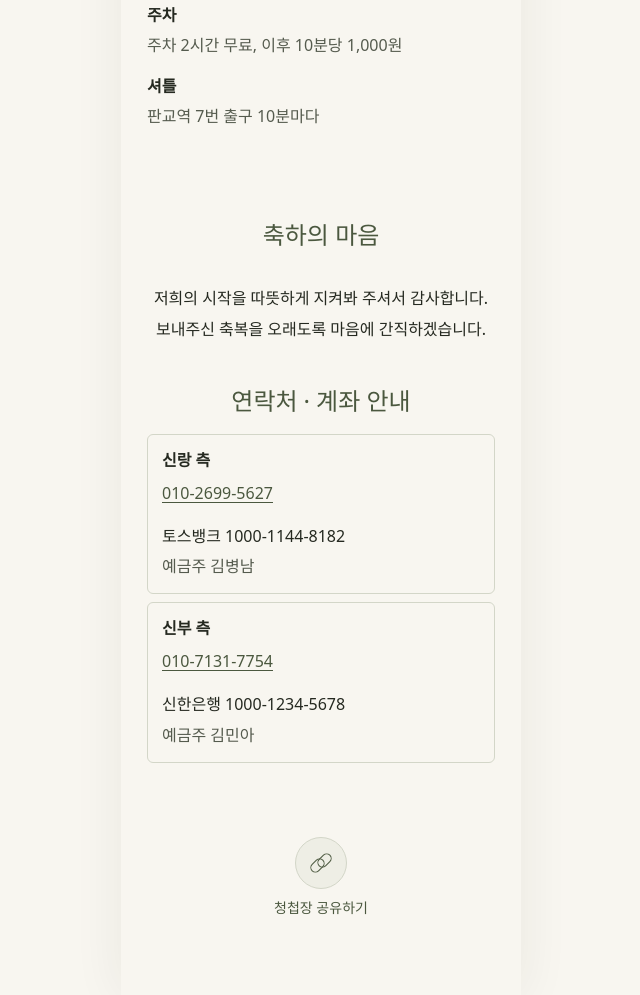
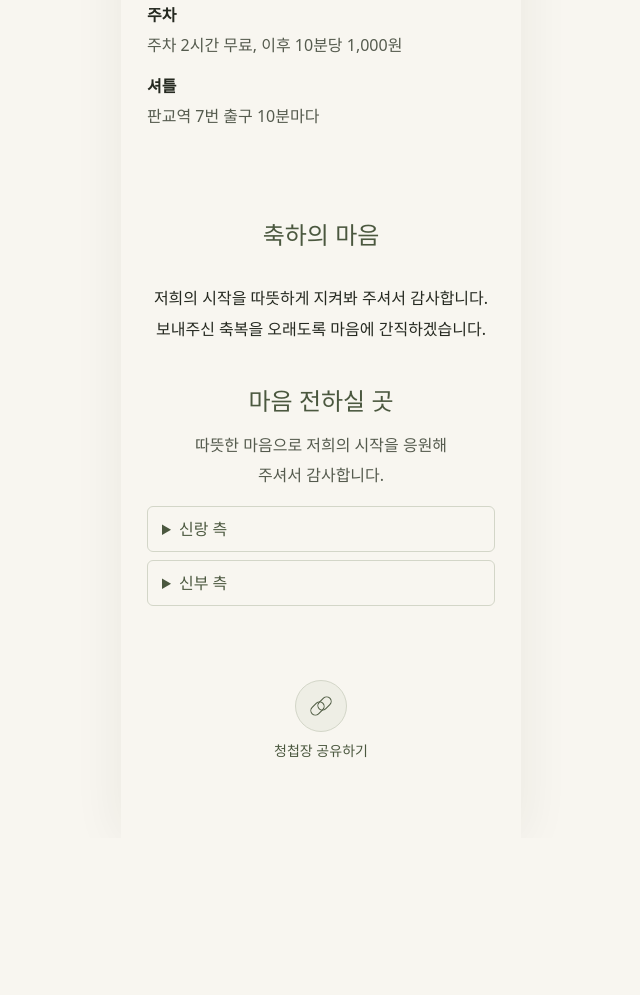
Before and after one commit to usan96/wedding, a plain HTML site: page index.html in a window 1280 px wide. Shown: the part 2196-3191 px from the top of the page, without its empty margins (319-959 px from the left). After the commit the page ends 3034 px from the top, so only its background shows below. Drawn offline with Linux system fonts and the light colour scheme.

Commit message:
feat: group wedding contacts in separate disclosures

```diff
--- a/index.html
+++ b/index.html
@@ -149,18 +149,23 @@
     </section>
 
     <section class="section contacts" aria-labelledby="contacts-title">
-      <h2 id="contacts-title">연락처 · 계좌 안내</h2>
-      <div class="contact-cards">
+      <h2 id="contacts-title">마음 전하실 곳</h2>
+      <p class="contacts-message">따뜻한 마음으로 저희의 시작을 응원해 주셔서 감사합니다.</p>
+      <div class="contact-panels">
+        <details class="contact-details">
+          <summary>신랑 측</summary>
           <div class="contact-card">
-          <h3>신랑 측</h3>
             <a class="contact-link" href="tel:01026995627">010-2699-5627</a>
             <p class="contact-account">토스뱅크 1000-1144-8182<br><span>예금주 김병남</span></p>
           </div>
+        </details>
+        <details class="contact-details">
+          <summary>신부 측</summary>
           <div class="contact-card">
-          <h3>신부 측</h3>
             <a class="contact-link" href="tel:01071317754">010-7131-7754</a>
             <p class="contact-account">신한은행 1000-1234-5678<br><span>예금주 김민아</span></p>
           </div>
+        </details>
       </div>
     </section>
 
--- a/styles.css
+++ b/styles.css
@@ -428,23 +428,37 @@ body:has(.gallery-dialog[open]) { overflow: hidden; }
 
 .contacts { padding-bottom: 2.5rem; }
 
-.contact-cards {
+.contacts-message {
+  margin: .75rem auto 1rem;
+  max-width: 18rem;
+  color: var(--muted);
+}
+
+.contact-panels {
   display: grid;
   max-width: 22rem;
   gap: .5rem;
-  margin: 1rem auto 0;
+  margin-inline: auto;
 }
 
-.contact-card {
-  padding: .75rem .875rem;
+.contact-details {
   border: 1px solid var(--line);
   border-radius: .375rem;
   text-align: left;
 }
 
-.contact-card h3 {
-  margin: 0;
-  font-size: 1rem;
+.contact-details summary {
+  min-height: max(44px, 2.75rem);
+  padding: .5rem .875rem;
+  border-radius: .375rem;
+  color: var(--olive);
+  line-height: 1.75;
+  cursor: pointer;
+}
+
+.contact-card {
+  padding: .375rem .875rem .75rem;
+  border-top: 1px solid var(--line);
 }
 
 .contact-link {
@@ -455,6 +469,7 @@ body:has(.gallery-dialog[open]) { overflow: hidden; }
   text-underline-offset: .2em;
 }
 
+.contact-details summary:focus-visible,
 .contact-link:focus-visible {
   outline: 2px solid var(--olive);
   outline-offset: 2px;
```
Also changed, not shown: 1 other file. Lines whose indentation alone changed are shown as unchanged.
